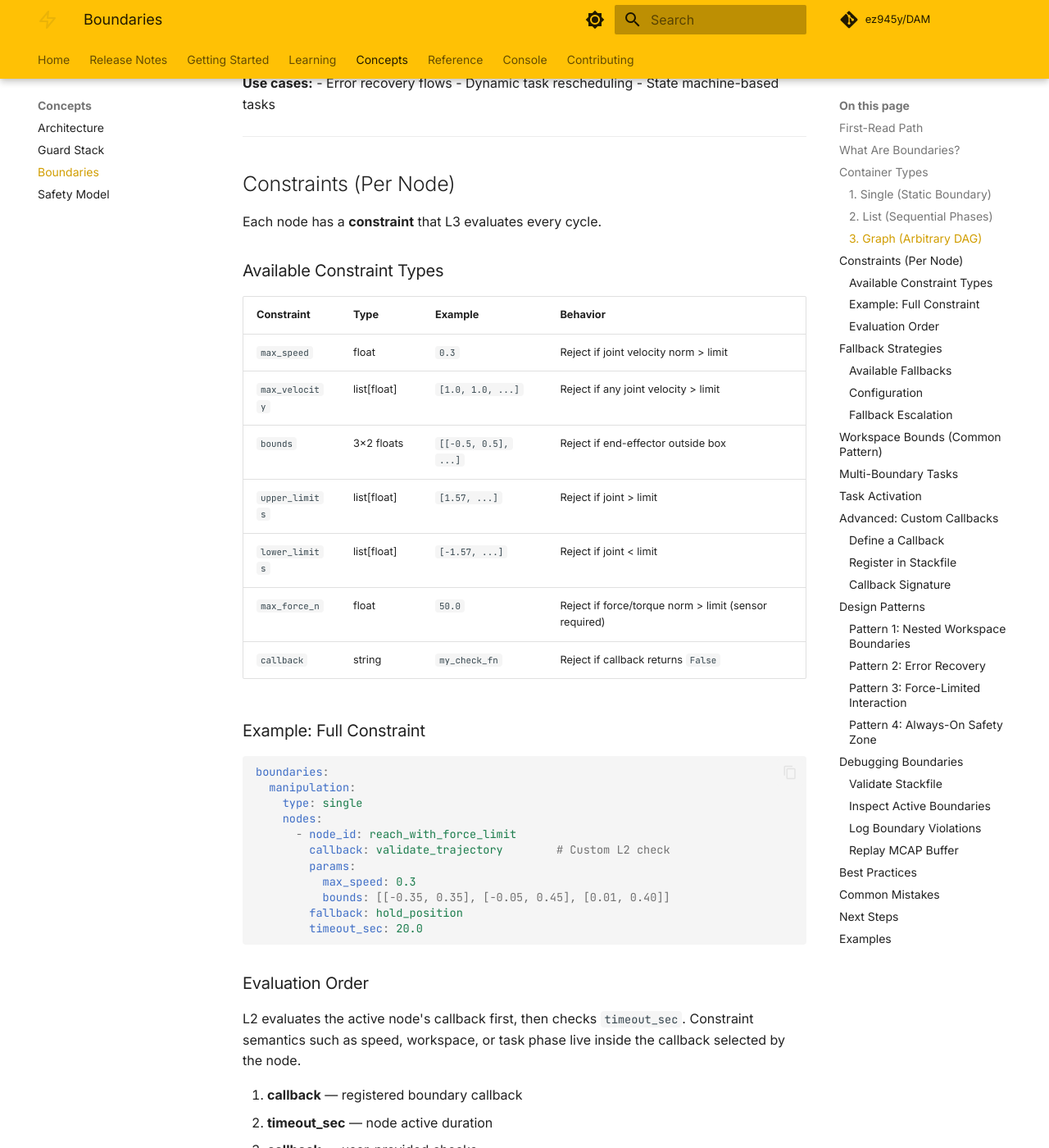
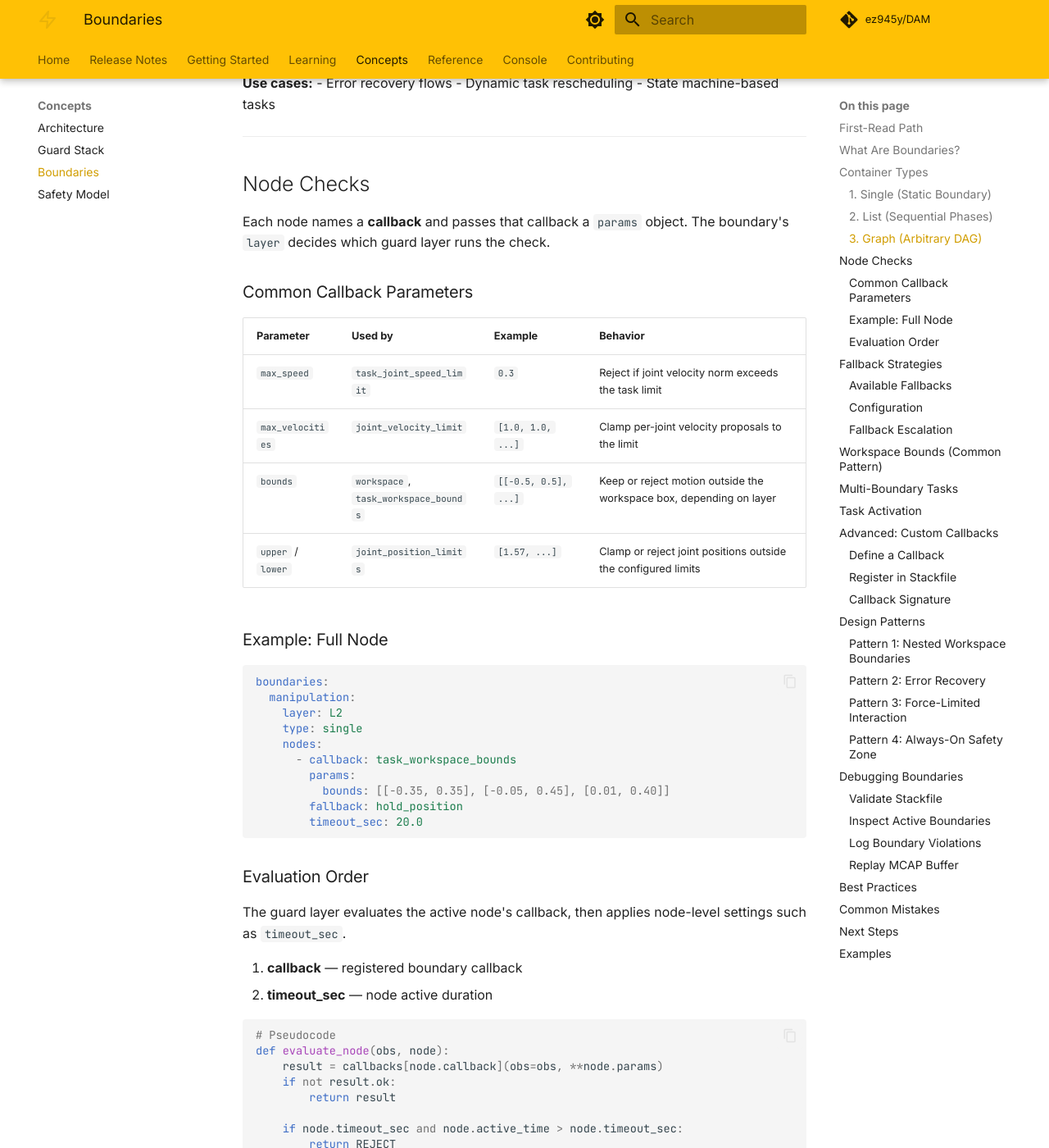
Before and after one commit to ez945y/DAM, an MkDocs documentation site: the page built from docs/concepts/boundaries.md, in a window 1280 px wide and 1400 px high, scrolled down 3009 px. Shown: the whole window at 82% size. Built offline with MkDocs 1.6.1 and Material for MkDocs 9.7.7, drawn with Linux system fonts in a browser that asks for light colours; comment, search, counter and statistics services are not loaded; some of the changed text lies outside the part shown.

Commit message:
feat: align learner boundary examples

````diff
--- a/docs/concepts/boundaries.md
+++ b/docs/concepts/boundaries.md
@@ -48,11 +48,11 @@ A **single** node is active for the **entire task**.
 ```yaml
 boundaries:
   idle:
+    layer: L1
     type: single
     nodes:
-      - node_id: idle_position
-        constraint:
-          max_speed: 0.05
+      - callback: workspace
+        params:
           bounds: [[-0.1, 0.1], [0.2, 0.3], [0.0, 0.2]]
         fallback: emergency_stop
 ```
@@ -69,25 +69,24 @@ A **list** contains multiple nodes. The runtime **advances** to the next node ex
 ```yaml
 boundaries:
   pick_and_place:
+    layer: L2
     type: list
     loop: false      # If true, wraps back to node 0 after last node
     nodes:
-      - node_id: reach
-        constraint:
-          max_speed: 0.3
+      - callback: task_workspace_bounds
+        params:
           bounds: [[-0.35, 0.35], [-0.05, 0.45], [0.01, 0.40]]
         fallback: hold_position
         timeout_sec: 15.0
 
-      - node_id: grasp
-        constraint:
-          max_speed: 0.08
+      - callback: task_workspace_bounds
+        params:
           bounds: [[-0.20, 0.20], [0.05, 0.35], [0.01, 0.15]]
         fallback: hold_position
         timeout_sec: 8.0
 
-      - node_id: lift
-        constraint:
+      - callback: task_joint_speed_limit
+        params:
           max_speed: 0.15
         fallback: hold_position
         timeout_sec: 10.0
@@ -96,11 +95,11 @@ boundaries:
 **Activation:**
 
 ```python
-runtime.start_task("pick_and_place")  # Starts at node 0: "reach"
+runtime.start_task("pick_and_place")  # Starts at the first node
 # ... control loop runs ...
-runtime.advance_container("pick_and_place")  # Move to "grasp"
+runtime.advance_container("pick_and_place")  # Move to the next node
 # ... control loop runs ...
-runtime.advance_container("pick_and_place")  # Move to "lift"
+runtime.advance_container("pick_and_place")  # Move to the final node
 ```
 
 **Use cases:**
@@ -115,20 +114,21 @@ A **graph** allows **arbitrary transitions** between nodes. Nodes form a directe
 ```yaml
 boundaries:
   recovery:
+    layer: L2
     type: graph
     nodes:
-      - node_id: normal
-        constraint:
+      - callback: task_joint_speed_limit
+        params:
           max_speed: 0.3
         fallback: hold_position
 
-      - node_id: error_recovery
-        constraint:
+      - callback: task_joint_speed_limit
+        params:
           max_speed: 0.05
         fallback: emergency_stop
 
-      - node_id: shutdown
-        constraint:
+      - callback: task_joint_speed_limit
+        params:
           max_speed: 0.0
         fallback: emergency_stop
 ```
@@ -150,33 +150,30 @@ runtime.transition_to("recovery", "shutdown")       # Move to shutdown
 
 ---
 
-## Constraints (Per Node)
+## Node Checks
 
-Each node has a **constraint** that L3 evaluates every cycle.
+Each node names a **callback** and passes that callback a `params` object. The
+boundary's `layer` decides which guard layer runs the check.
 
-### Available Constraint Types
+### Common Callback Parameters
 
-| Constraint | Type | Example | Behavior |
-|-----------|------|---------|----------|
-| `max_speed` | float | `0.3` | Reject if joint velocity norm > limit |
-| `max_velocity` | list[float] | `[1.0, 1.0, ...]` | Reject if any joint velocity > limit |
-| `bounds` | 3×2 floats | `[[-0.5, 0.5], ...]` | Reject if end-effector outside box |
-| `upper_limits` | list[float] | `[1.57, ...]` | Reject if joint > limit |
-| `lower_limits` | list[float] | `[-1.57, ...]` | Reject if joint < limit |
-| `max_force_n` | float | `50.0` | Reject if force/torque norm > limit (sensor required) |
-| `callback` | string | `my_check_fn` | Reject if callback returns `False` |
+| Parameter | Used by | Example | Behavior |
+|-----------|---------|---------|----------|
+| `max_speed` | `task_joint_speed_limit` | `0.3` | Reject if joint velocity norm exceeds the task limit |
+| `max_velocities` | `joint_velocity_limit` | `[1.0, 1.0, ...]` | Clamp per-joint velocity proposals to the limit |
+| `bounds` | `workspace`, `task_workspace_bounds` | `[[-0.5, 0.5], ...]` | Keep or reject motion outside the workspace box, depending on layer |
+| `upper` / `lower` | `joint_position_limits` | `[1.57, ...]` | Clamp or reject joint positions outside the configured limits |
 
-### Example: Full Constraint
+### Example: Full Node
 
 ```yaml
 boundaries:
   manipulation:
+    layer: L2
     type: single
     nodes:
-      - node_id: reach_with_force_limit
-        callback: validate_trajectory        # Custom L2 check
+      - callback: task_workspace_bounds
         params:
-          max_speed: 0.3
           bounds: [[-0.35, 0.35], [-0.05, 0.45], [0.01, 0.40]]
         fallback: hold_position
         timeout_sec: 20.0
@@ -184,38 +181,20 @@ boundaries:
 
 ### Evaluation Order
 
-L2 evaluates the active node's callback first, then checks `timeout_sec`.
-Constraint semantics such as speed, workspace, or task phase live inside the
-callback selected by the node.
+The guard layer evaluates the active node's callback, then applies node-level
+settings such as `timeout_sec`.
 
 1. **callback** — registered boundary callback
 2. **timeout_sec** — node active duration
-4. **callback** — user-provided checks
-5. **timeout_sec** — node duration
 
 ```python
 # Pseudocode
-def evaluate_constraint(action, obs, constraint):
-    # Check 1: Velocity
-    if velocity_norm(action) > constraint.max_speed:
-        return REJECT
+def evaluate_node(obs, node):
+    result = callbacks[node.callback](obs=obs, **node.params)
+    if not result.ok:
+        return result
 
-    # Check 2: Workspace
-    if not in_bounds(fk(action), constraint.bounds):
-        return REJECT
-
-    # Check 3: Force
-    if hasattr(constraint, 'max_force_n'):
-        if force_norm(obs.force) > constraint.max_force_n:
-            return REJECT
-
-    # Check 4: Callbacks
-    for cb_name in constraint.callback:
-        if not callbacks[cb_name](obs, constraint):
-            return REJECT
-
-    # Check 5: Timeout
-    if node.active_time > constraint.timeout_sec:
+    if node.timeout_sec and node.active_time > node.timeout_sec:
         return REJECT
 
     return PASS
@@ -240,11 +219,17 @@ When a boundary constraint is violated, what happens? That's determined by the *
 ```yaml
 boundaries:
   reach:
+    layer: L2
+    type: list
     nodes:
-      - node_id: reach
+      - callback: task_workspace_bounds
+        params:
+          bounds: [[-0.35, 0.35], [-0.05, 0.45], [0.01, 0.40]]
         fallback: hold_position      # Hold if constraint violated
 
-      - node_id: approach_fragile
+      - callback: task_workspace_bounds
+        params:
+          bounds: [[-0.10, 0.10], [0.10, 0.30], [0.02, 0.20]]
         fallback: emergency_stop     # E-Stop if we get near fragile object
 ```
 
--- a/docs/quick-stack.md
+++ b/docs/quick-stack.md
@@ -11,8 +11,7 @@ No Python code is required for a Tier 1 deployment (built-in guards + built-in a
 The smallest valid Stackfile that runs the motion guard with a single boundary:
 
 ```yaml
-dam:
-  version: "1"
+version: "1"
 
 guards:
   - L1: motion
@@ -35,12 +34,16 @@ boundaries:
         params:
           upper: [1.57, 1.57, 1.57, 1.57, 1.57, 0.08]
           lower: [-1.57, -1.57, -1.57, -1.57, -1.57, 0.0]
+
+tasks:
+  demo:
+    boundaries: [joint_position_limits]
 ```
 
 To run it:
 
 ```bash
-dam run my_stackfile.yaml --task <task-name>
+dam run my_stackfile.yaml --task demo
 ```
 
 Or in Python:
@@ -135,14 +138,14 @@ Enforces joint position limits, velocity limits, and acceleration limits. Clamps
 | `enabled` | bool | `true` | Enable/disable this guard |
 | `upper_limits` | list[float] | required | Joint upper limits [rad], one per joint |
 | `lower_limits` | list[float] | required | Joint lower limits [rad], one per joint |
-| `max_velocity` | list[float] | `null` | Per-joint velocity limits [rad/s] |
+| `max_velocities` | list[float] | `null` | Per-joint velocity limits [rad/s] |
 | `max_acceleration` | list[float] | `null` | Per-joint acceleration limits [rad/s²] |
 | `bounds` | list[list[float]] | `null` | `[[xmin, xmax], [ymin, ymax], [zmin, zmax]]` in metres |
 | `params.velocity_scale` | float | `1.0` | Scale factor applied on top of hardware preset limits (Phase 2) |
 
 **Clamping behaviour:**
 - Joint positions outside limits are clamped to the nearest limit.
-- Velocities exceeding `max_velocity` are scaled proportionally (all joints scaled by the same ratio).
+- Velocities exceeding `max_velocities` are scaled proportionally (all joints scaled by the same ratio).
 - Acceleration violations scale the target velocity back so the implied acceleration stays within limits.
 - Workspace violations always result in REJECT (cannot clamp the end-effector back into bounds).
 
@@ -192,11 +195,12 @@ The simplest container. Holds one node that is active for the entire task.
 ```yaml
 boundaries:
   safe_idle:
+    layer: L1
     type: single
     nodes:
-      - node_id: idle
-        constraint:
-          max_speed: 0.05
+      - callback: joint_velocity_limit
+        params:
+          max_velocities: [0.05, 0.05, 0.05, 0.05, 0.05, 0.05]
         fallback: emergency_stop
 ```
 
@@ -207,12 +211,12 @@ Nodes are activated in order. The runtime advances to the next node by calling `
 ```yaml
 boundaries:
   pick_place_approach:
+    layer: L2
     type: list
     loop: false   # if true, wraps back to node 0 after the last node
     nodes:
-      - node_id: reach
-        constraint:
-          max_speed: 0.3
+      - callback: task_workspace_bounds
+        params:
           bounds:
             - [-0.35, 0.35]
             - [-0.05, 0.45]
@@ -220,9 +224,8 @@ boundaries:
         fallback: hold_position
         timeout_sec: 15.0
 
-      - node_id: grasp
-        constraint:
-          max_speed: 0.08
+      - callback: task_workspace_bounds
+        params:
           bounds:
             - [-0.20, 0.20]
             - [0.05, 0.35]
@@ -230,8 +233,8 @@ boundaries:
         fallback: hold_position
         timeout_sec: 8.0
 
-      - node_id: lift
-        constraint:
+      - callback: task_joint_speed_limit
+        params:
           max_speed: 0.15
         fallback: hold_position
         timeout_sec: 10.0
@@ -244,29 +247,38 @@ Nodes form a directed graph. Transitions are triggered programmatically. Require
 ```yaml
 boundaries:
   recovery_graph:
+    layer: L2
     type: graph
     nodes:
-      - node_id: normal
-        constraint:
+      - callback: task_joint_speed_limit
+        params:
           max_speed: 0.3
         fallback: hold_position
-      - node_id: slow_recovery
-        constraint:
+      - callback: task_joint_speed_limit
+        params:
           max_speed: 0.05
         fallback: emergency_stop
 ```
 
-### Constraint fields (per node)
+### Node fields
+
+| Field | Type | Description |
+|-------|------|-------------|
+| `callback` | string | Built-in or registered callback name to evaluate |
+| `params` | object | Callback-specific settings such as speed limits or workspace bounds |
+| `fallback` | string | Optional named fallback strategy to use when the node violates |
+| `timeout_sec` | float | Optional maximum time a node may remain active |
+
+### Common `params` fields
 
 | Field | Type | Description |
 |-------|------|-------------|
 | `max_speed` | float | Maximum joint velocity norm [rad/s] |
-| `max_velocity` | list[float] | Per-joint velocity limit [rad/s] |
+| `max_velocities` | list[float] | Per-joint velocity limit [rad/s] |
 | `bounds` | list[list[float]] | `[[xmin, xmax], [ymin, ymax], [zmin, zmax]]` [m] |
 | `upper_limits` | list[float] | Per-joint position upper limit [rad] |
 | `lower_limits` | list[float] | Per-joint position lower limit [rad] |
 | `max_force_n` | float | Maximum force norm [N] |
-| `callback` | list[string] | Python callback names registered with `@dam.callback` |
 
 ### Fallback strategies (per node)
 
````
Also changed, not shown: other parts of docs/concepts/boundaries.md (+1 -1 lines), other parts of docs/quick-stack.md (+2 -2 lines), docs/learn/tutorial.md (+25 -26 lines), 1 other file.
